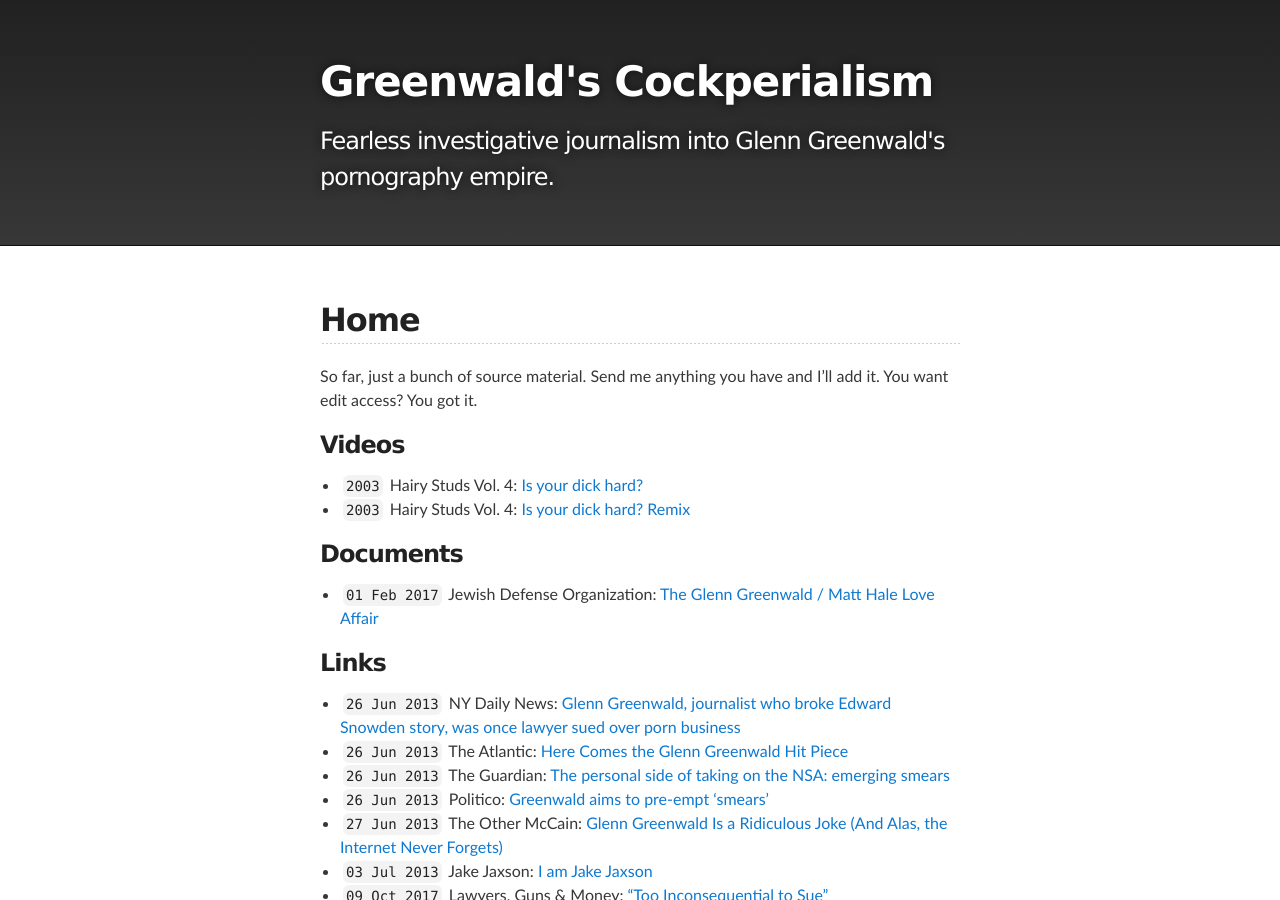
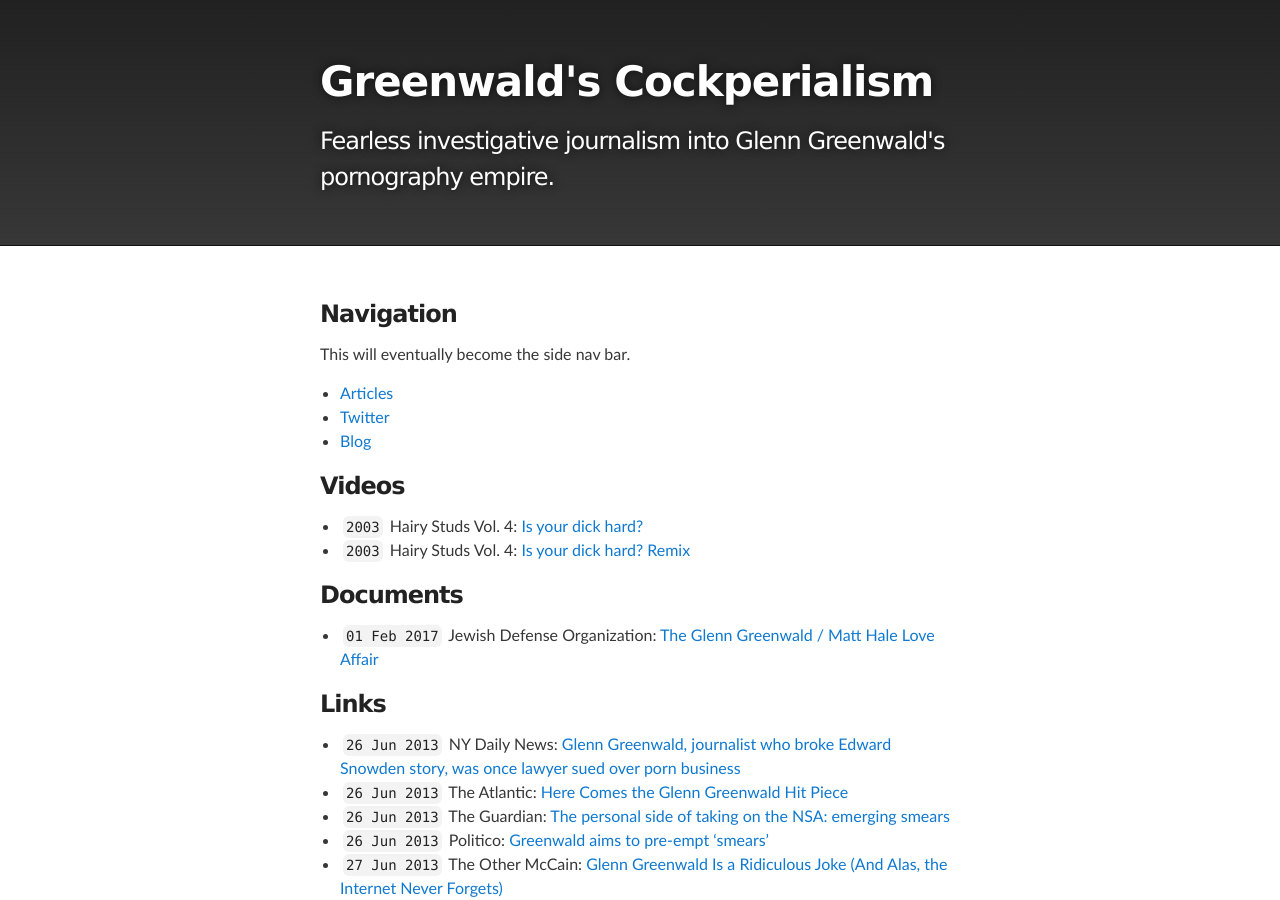
Before and after one commit to masternotions/masternotions.github.io, a Jekyll site: the page built from index.md, in a window 1280 px wide and 900 px high. Built offline with Jekyll 4.4.1, drawn with Linux system fonts in a browser that asks for light colours.

Commit message:
Update index.md

```diff
--- a/index.md
+++ b/index.md
@@ -3,9 +3,13 @@ title: Home
 layout: default
 ---
 
-## Home
+### Navigation
 
-So far, just a bunch of source material. Send me anything you have and I'll add it. You want edit access? You got it.
+This will eventually become the side nav bar.
+
+- [Articles](articles.md)
+- [Twitter](twitter.md)
+- [Blog](blog.md)
 
 ### Videos
 
```
